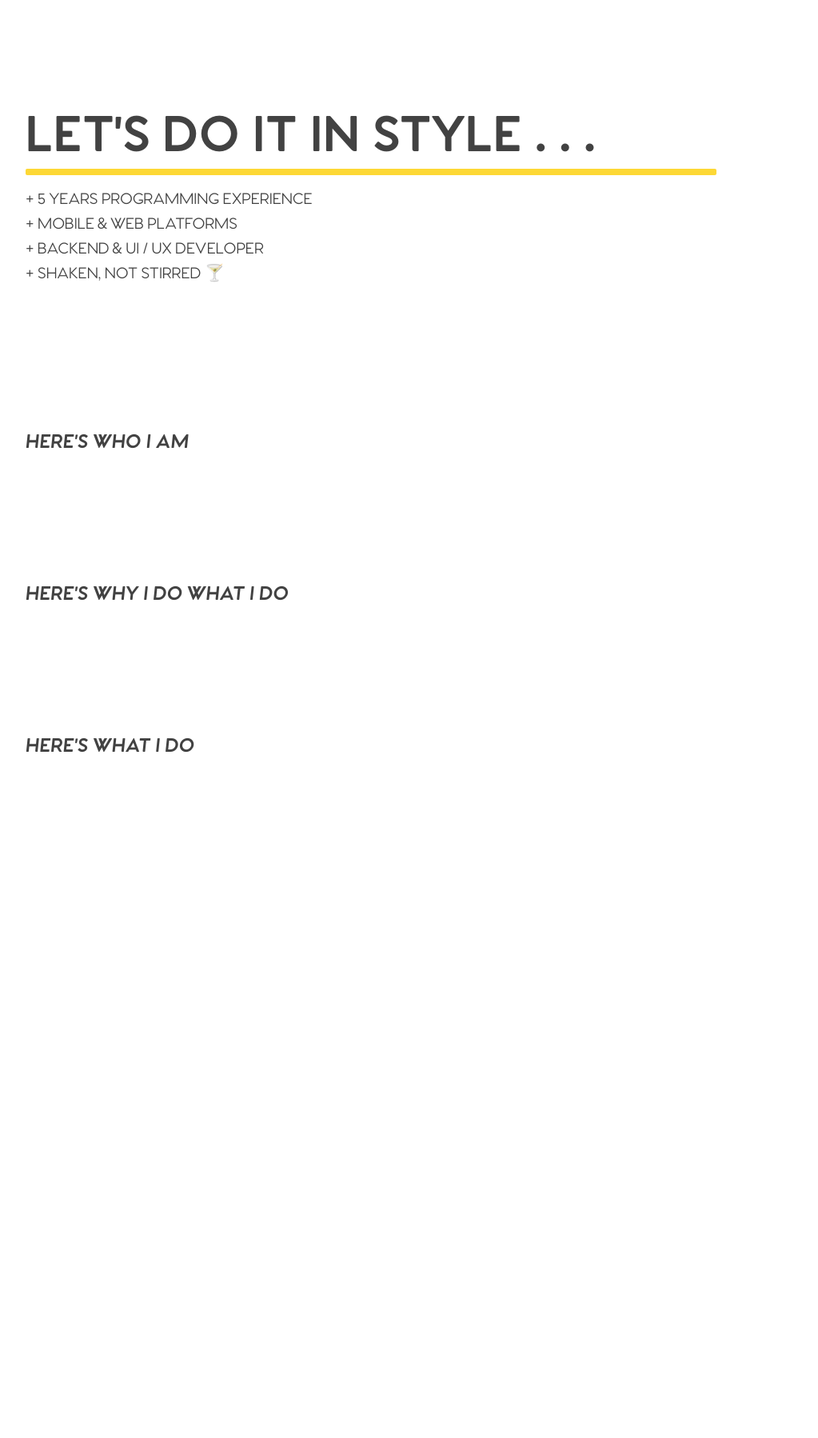
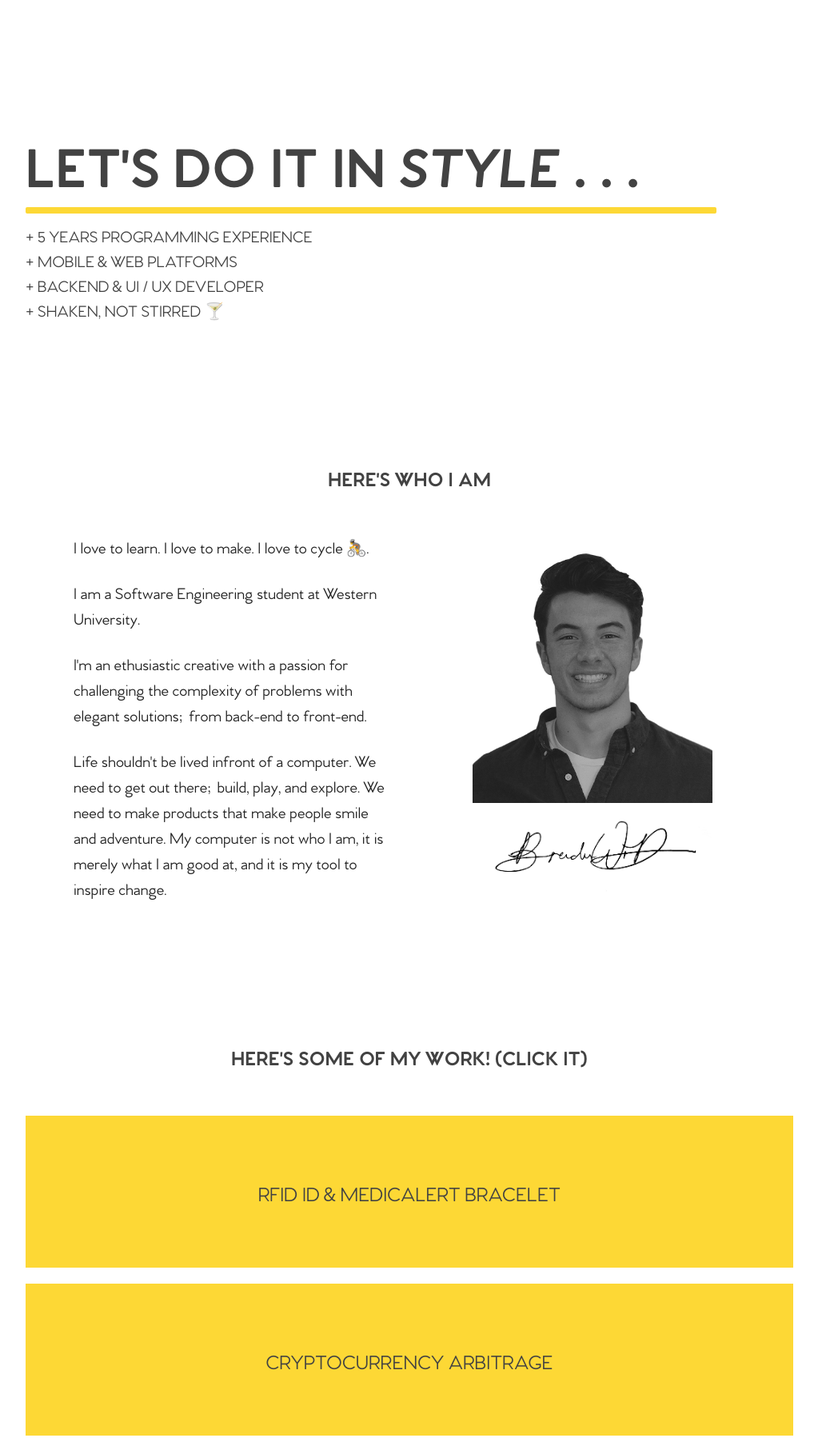
Before and after one commit to ZoiaoDePeixe/bwitt2.github.io, a plain HTML site: page index.html in a window 1280 px wide. Shown: the part 120-1918 px from the top of the page at 80% size, without its empty margins (128-1151 px from the left). Before the commit the page ends 1073 px from the top, so only its background shows below. Drawn offline with nearby package versions, Linux system fonts and the light colour scheme.

Commit message:
added project tiles

```diff
--- a/css/index.css
+++ b/css/index.css
@@ -1,3 +1,6 @@
+
+/* FONT DEFINITIONS */
+
 @font-face {
     font-family: Venti-Bold;
     src: url("../fonts/Venti/VentiCF-Bold.otf") format("opentype");
@@ -18,8 +21,11 @@
     src: url("../fonts/Venti/VentiCF-Thin.otf") format("opentype");
 }
 
+/* STYLE */
+
 body{
     background-color: white;
+    margin-bottom: 70px;
 }
 
 ul{
@@ -50,13 +56,13 @@ ul{
 }
 
 #main-list{
-    margin-top: 160px;
+    margin-top: 200px;
     color: #424242;
 }
 
 #main-list-head{
     font-family: 'Venti-Bold';
-    font-size: 65px;
+    font-size: 70px;
 }
 
 .main-list-item{
@@ -74,9 +80,90 @@ ul{
     float: left;
 }
 
-#about{
+#who{
+    text-align: center;
     margin-top: 150px;
-    font-family: 'Venti-Bold-Obl';
+    margin-bottom: 50px;
+    font-family: 'Venti-Bold';
     font-size: 25px;
     color: #424242;
 }
+
+.blurb{
+    font-family: 'Venti-Medium';
+    font-size:20px;
+    padding-left: 60px;
+    /*padding-right: 20px;*/
+}
+
+.image{
+    padding-top: 10px;
+    padding-left: 60px;
+}
+
+#what{
+    text-align: center;
+    margin-top: 150px;
+    margin-bottom: 50px;
+    font-family: 'Venti-Bold';
+    font-size: 25px;
+    color: #424242;
+}
+
+.obl{
+    font-family: 'Venti-Bold-Obl'
+}
+
+.project-tile{
+    margin-bottom: 20px;
+    border-style: solid;
+    border-width: 10px;
+    border-color: #FDD835;
+
+    text-align: center;
+
+    height: 100px;
+
+    background-color: #FDD835;
+
+    font-family: 'Venti-Medium';
+    font-size: 25px;
+    color: #424242;
+    padding-top: 70px;
+}
+
+.project-tile:hover{
+    margin-bottom: 20px;
+    border-style: solid;
+    border-width: 10px;
+    border-color: #FDD835;
+
+    text-align: center;
+
+    height: 100px;
+
+    background-color: white;
+
+    font-family: 'Venti-Medium';
+    font-size: 25px;
+    color: #424242;
+    padding-top: 70px;
+}
+
+#contact{
+    text-align: center;
+    margin-top: 150px;
+    margin-bottom: 50px;
+    font-family: 'Venti-Bold';
+    font-size: 25px;
+    color: #424242;
+}
+
+.message{
+    font-family: 'Venti-Medium';
+    font-size:20px;
+}
+
+.hidden{
+    display: none;
+}
--- a/index.html
+++ b/index.html
@@ -6,22 +6,28 @@
         <link rel="stylesheet" href="css/skeleton.css">
         <link rel="stylesheet" href="css/index.css">
 
-        <link href='https://fonts.googleapis.com/css?family=Montserrat:400,700' rel='stylesheet' type='text/css'>
-        <link href='https://fonts.googleapis.com/css?family=Satisfy' rel='stylesheet' type='text/css'>
+        <script src="https://ajax.googleapis.com/ajax/libs/jquery/1.11.3/jquery.min.js"></script>
+        <script src="js/index.js"></script>
+
+        <title>BRANDON WITT</title>
+
     </head>
 	<body>
 		<div class="container">
-
+            <!-- MAIN PAGE -->
             <div class="row">
-                <div class="twelve columns" id="head">
+                <div class="one-half columns" id="head">
                     <span id="name"> BRANDON WITT </span> <span id="description"> PRODUCT DEVELOPER </span>
                 </div>
+                <!--div class="one-half columns" id="head">
+                    <a href="#who">WHO</a> / <a href="#what">WHAT</a>
+                </div-->
             </div>
 
             <div class="row" id="main-list">
                 <div class="twelve columns">
                     <ul>
-                        <li id="main-list-head"> LET'S DO IT IN STYLE . . . </li>
+                        <li id="main-list-head"> LET'S DO IT IN <span class="obl">STYLE</span> . . . </li>
                         <!--
                             Let's get down to business.
                             We've got work to do.
@@ -35,23 +41,81 @@
                 </div>
             </div>
 
-            <div class="row" id="about">
+            <!-- ABOUT ME -->
+
+            <div class="row" id="who" name="who">
                 <div class="twelve column">
                     HERE'S WHO I AM
                 </div>
             </div>
 
-            <div class="row" id="about">
-                <div class="twelve column">
-                    HERE'S WHY I DO WHAT I DO
+            <div class="row">
+                <div class="one-half column blurb">
+                    <p>
+                        I love to learn. I love to make. I love to cycle 🚴.
+                    </p>
+
+                    <p>
+                        I am a Software Engineering student at Western University.
+                    </p>
+                    <p>
+                        I'm an ethusiastic creative with a passion for challenging the complexity of problems with elegant solutions; from back-end to front-end.
+                    </p>
+
+                    <p>
+                        Life shouldn't be lived infront of a computer. We need to get out there; build, play, and explore. We need to make products that make people smile and adventure. My computer is not who I am, it is merely what I am good at, and it is my tool to inspire change.
+                    </p>
+                </div>
+                <div class="one-half column image">
+                        <img src="images/me.jpg" width="300"><br>
+                        <img src="images/sig.jpg" width="300">
                 </div>
             </div>
 
-            <div class="row" id="about">
+            <!-- PROJECTS -->
+
+            <div class="row" id="what" name="what">
                 <div class="twelve column">
-                    HERE'S WHAT I DO
+                    HERE'S SOME OF MY WORK! (CLICK IT)
                 </div>
             </div>
+
+            <div class="row project-tile" id="rfid">
+                <div class="twelve column title">RFID ID & MEDICALERT BRACELET</div>
+                <div class="twelve column description hidden">blurb</div>
+            </div>
+
+            <div class="row project-tile">
+                <div class="twelve column">CRYPTOCURRENCY ARBITRAGE</div>
+            </div>
+
+            <div class="row project-tile">
+                <div class="twelve column">NETWORKED COLLABORATIVE CROSSWORD</div>
+            </div>
+
+            <a href="https://github.com/bwitt2/Sift-Backend">
+                <div class="row project-tile">
+                    <div class="twelve column">SIFT</div>
+                </div>
+            </a>
+
+            <a href="http://smplstudios.com/">
+                <div class="row project-tile">
+                    <div class="twelve column">SMPL STUDIOS</div>
+                </div>
+            </a>
+
         </div>
+        <!--script>
+            $(".project-tile").each(function(index, project){
+                $(this).mouseenter(function() {
+                    $(this).find(".title").addClass("hidden");
+                    $(this).find(".description").removeClass("hidden");
+                }).mouseleave(function(){
+                    $(this).find(".title").removeClass("hidden");
+                    $(this).find(".description").addClass("hidden");
+                });
+            });
+        </script-->
 	</body>
 </html>
```
Also changed, not shown: images/Brandon-Witt.jpg (added), images/me.jpg (added), images/sig.jpg (added), 1 other file.
